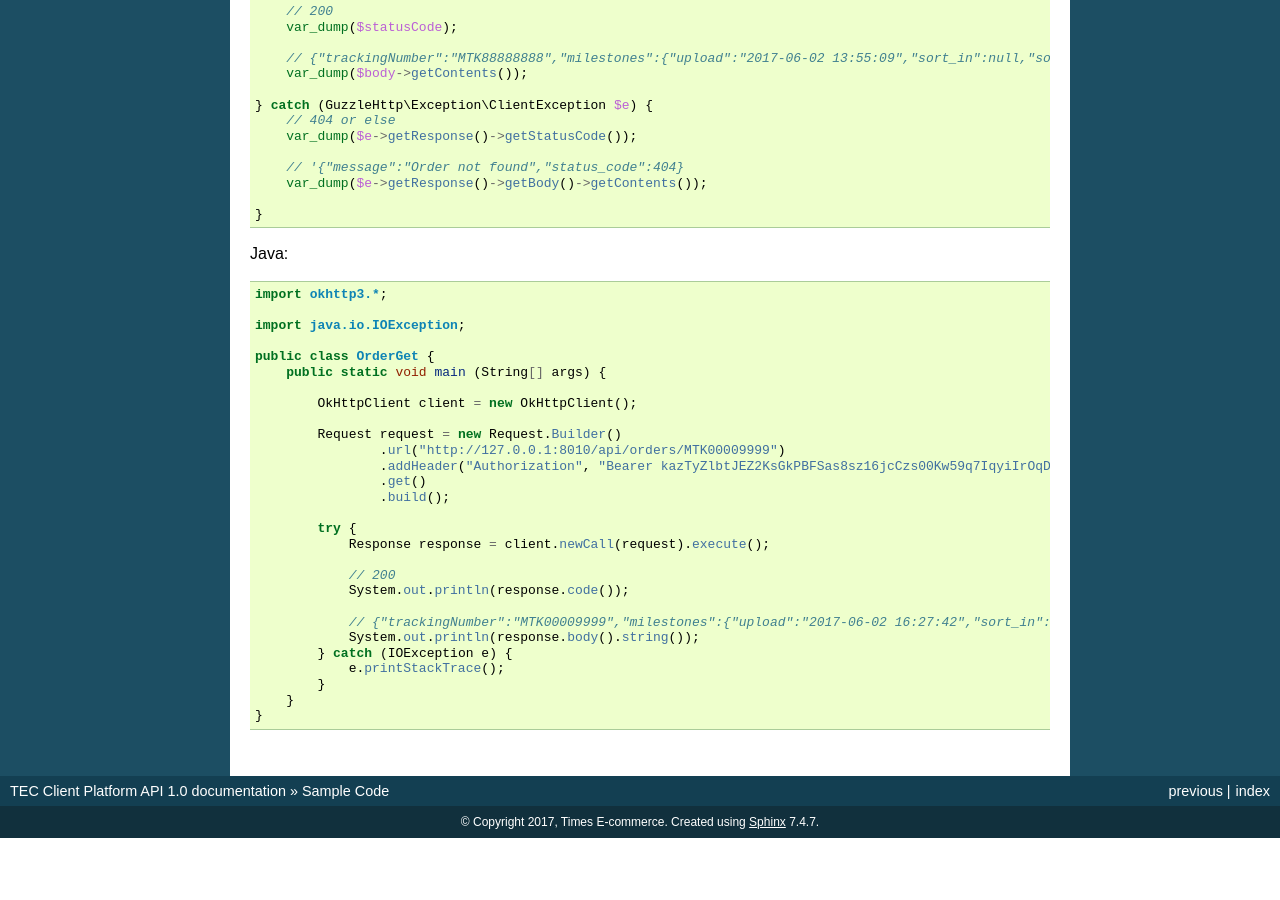
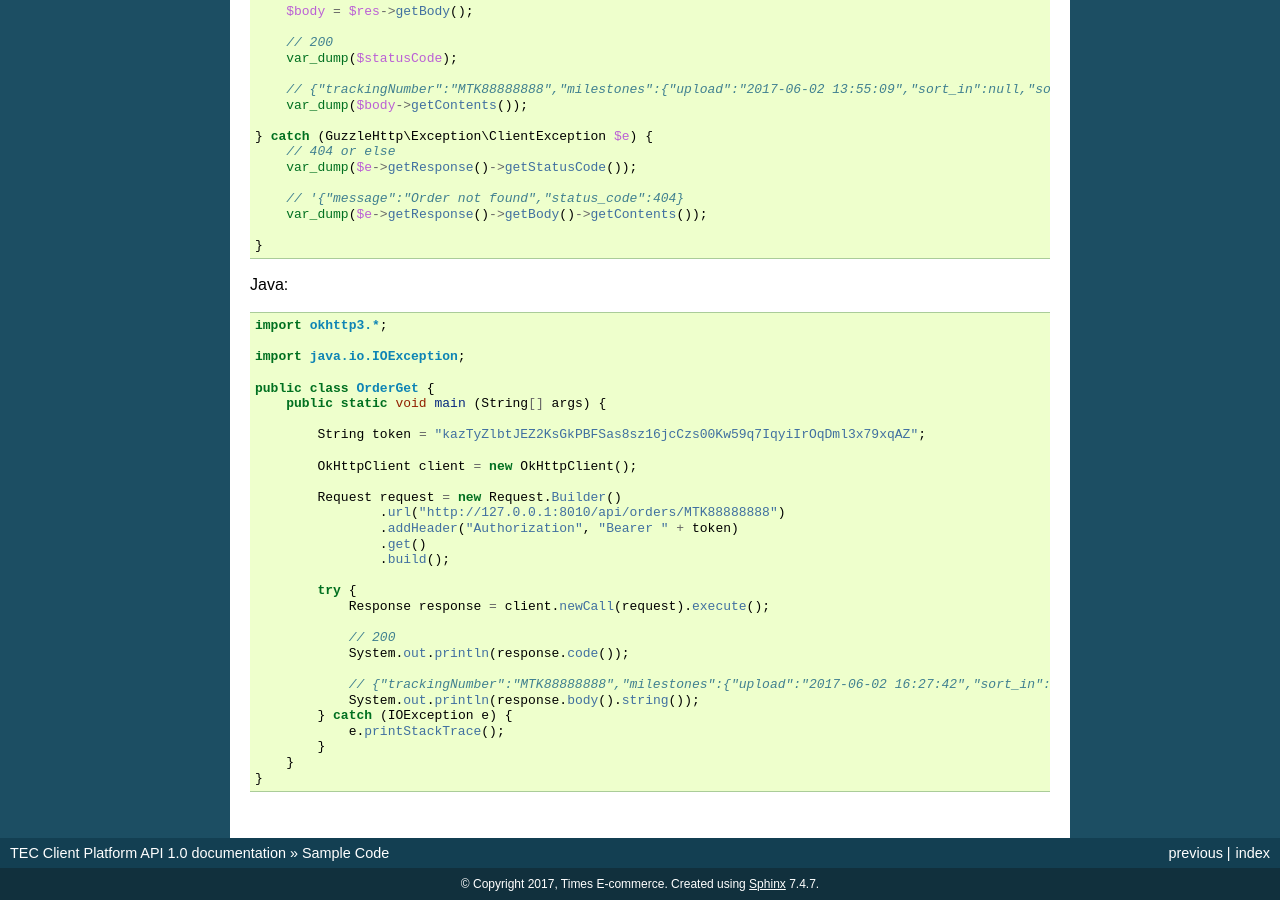
Before and after one commit to timeslogistics/times-oms-api-docs, a Sphinx documentation site: the page built from docs/sample_code.rst, in a window 1280 px wide and 900 px high, scrolled down 2444 px. Built offline with Sphinx 7.4.7, drawn with Linux system fonts in a browser that asks for light colours; pages that are not in the unit, such as notebooks, are missing from menus; before the commit the page ends 3282 px from its top, so only the background shows below that; some of the changed text lies outside the part shown.

Commit message:
Updated docs

```diff
--- a/docs/sample_code.rst
+++ b/docs/sample_code.rst
@@ -180,11 +182,13 @@ Java:
   public class OrderGet {
       public static void main (String[] args) {
 
+          String token = "kazTyZlbtJEZ2KsGkPBFSas8sz16jcCzs00Kw59q7IqyiIrOqDml3x79xqAZ";
+
           OkHttpClient client = new OkHttpClient();
 
           Request request = new Request.Builder()
-                  .url("http://127.0.0.1:8010/api/orders/MTK00009999")
-                  .addHeader("Authorization", "Bearer kazTyZlbtJEZ2KsGkPBFSas8sz16jcCzs00Kw59q7IqyiIrOqDml3x79xqAZ")
+                  .url("http://127.0.0.1:8010/api/orders/MTK88888888")
+                  .addHeader("Authorization", "Bearer " + token)
                   .get()
                   .build();
 
@@ -194,7 +198,7 @@ Java:
               // 200
               System.out.println(response.code());
 
-              // {"trackingNumber":"MTK00009999","milestones":{"upload":"2017-06-02 16:27:42","sort_in":null,"sort_out":null,"close_box":null,"handover_linehaul":null,"pickup":null,"export":null,"uplift":null,"import":null,"handover_lastmile":null}}
+              // {"trackingNumber":"MTK88888888","milestones":{"upload":"2017-06-02 16:27:42","sort_in":null,"sort_out":null,"close_box":null,"handover_linehaul":null,"pickup":null,"export":null,"uplift":null,"import":null,"handover_lastmile":null}}
               System.out.println(response.body().string());
           } catch (IOException e) {
               e.printStackTrace();
```
Also changed, not shown: other parts of docs/sample_code.rst (+44 -42 lines).
